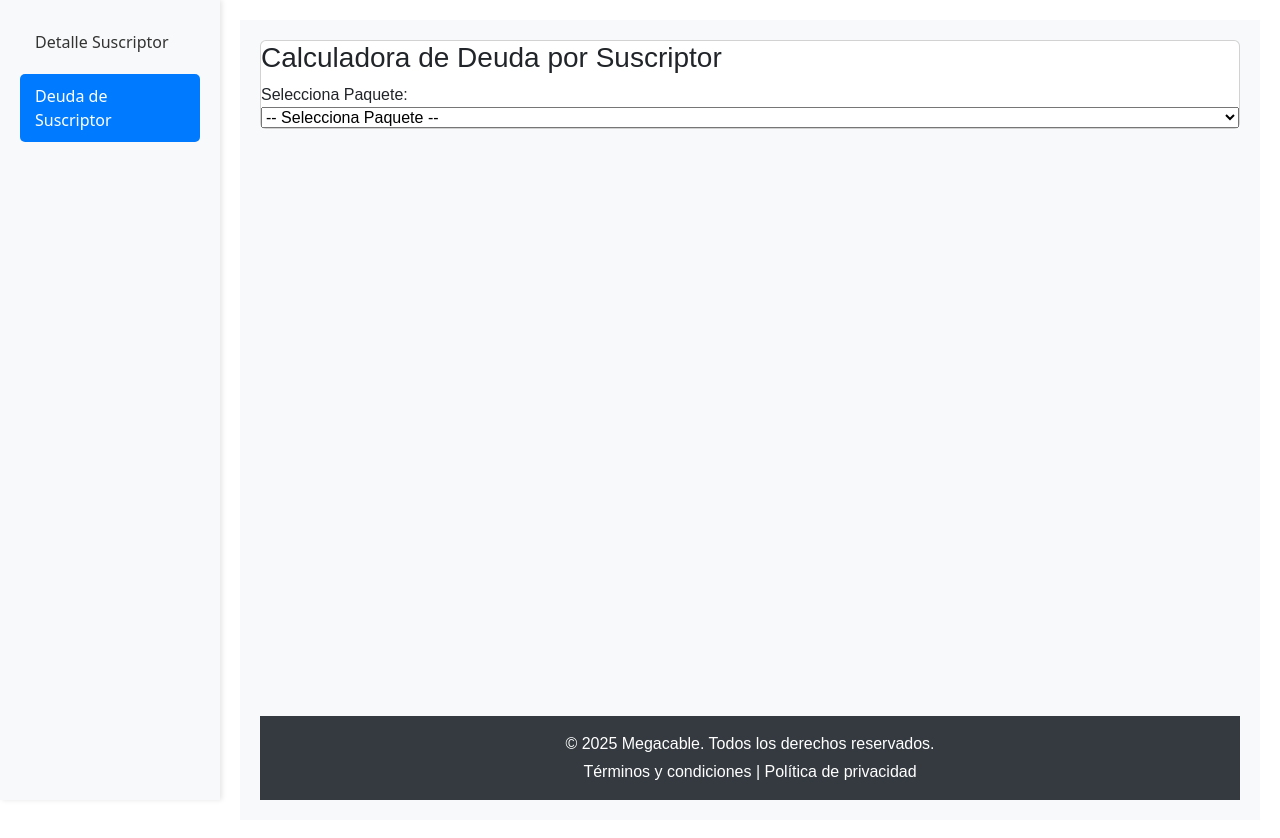
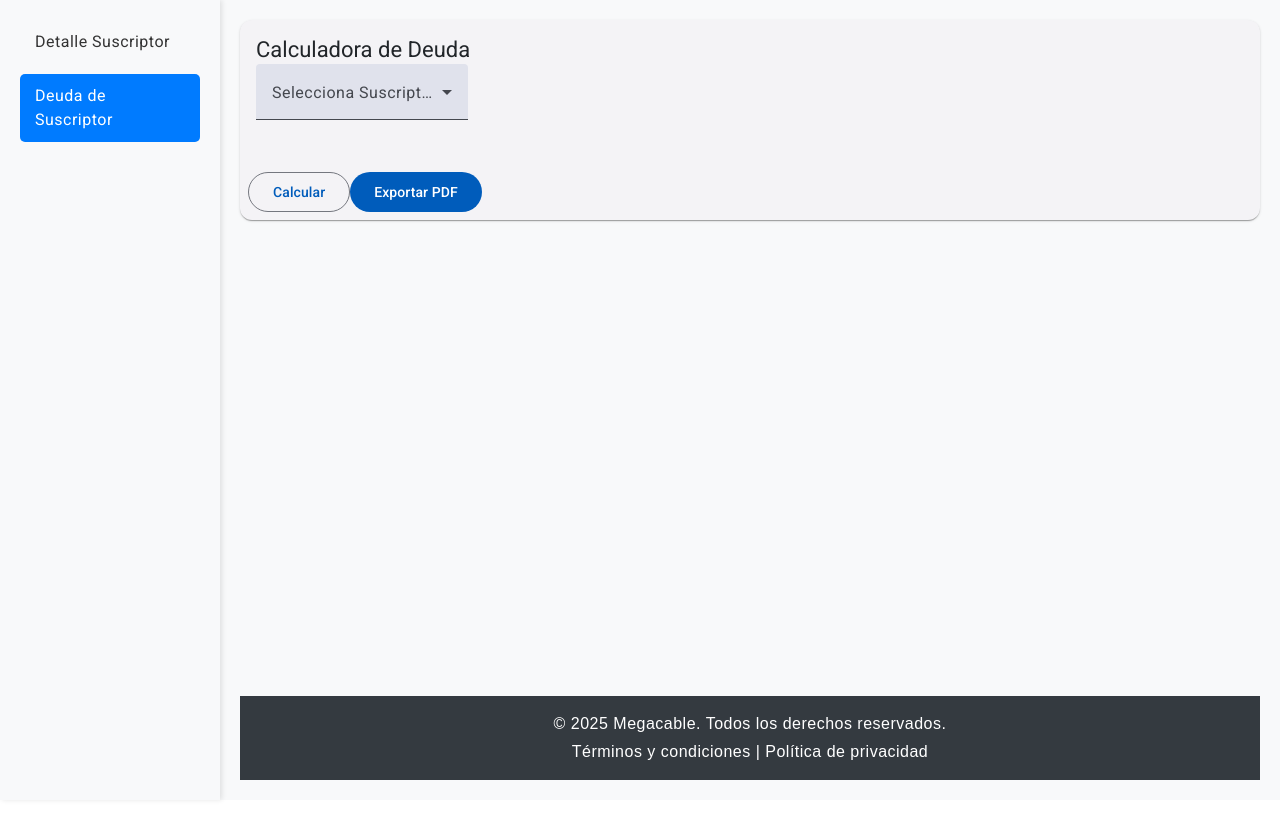
Before and after one commit to Fernando19921/SuscripManager_2025, an Angular app: page /deuda-suscriptor in a window 1280 px wide. After the commit the page ends 800 px from the top, so only its background shows below. Built offline with nearby package versions, Linux system fonts and the light colour scheme.

Commit message:
uso de tailwind y eliminacion de padding global

```diff
--- a/angular.json
+++ b/angular.json
@@ -25,6 +25,7 @@
               "src/assets"
             ],
             "styles": [
+              "@angular/material/prebuilt-themes/azure-blue.css",
               "src/styles.css"
             ],
             "scripts": [],
@@ -88,6 +89,7 @@
               }
             ],
             "styles": [
+              "@angular/material/prebuilt-themes/azure-blue.css",
               "src/styles.css"
             ],
             "scripts": []
--- a/package.json
+++ b/package.json
@@ -12,10 +12,12 @@
   "private": true,
   "dependencies": {
     "@angular/animations": "^18.2.0",
+    "@angular/cdk": "^18.2.14",
     "@angular/common": "^18.2.0",
     "@angular/compiler": "^18.2.0",
     "@angular/core": "^18.2.0",
     "@angular/forms": "^18.2.0",
+    "@angular/material": "^18.2.14",
     "@angular/platform-browser": "^18.2.0",
     "@angular/platform-browser-dynamic": "^18.2.0",
     "@angular/platform-server": "^18.2.0",
--- a/src/app/pages/deuda-suscriptor/deuda-suscriptor.component.html
+++ b/src/app/pages/deuda-suscriptor/deuda-suscriptor.component.html
@@ -1,64 +1,64 @@
-<div class="card">
-  <h3>Calculadora de Deuda por Suscriptor</h3>
+<mat-card class="max-w-lg mx-auto">
+  <mat-card-header>
+    <mat-card-title>Calculadora de Deuda</mat-card-title>
+  </mat-card-header>
 
-  <!-- Dropdown -->
-  <label for="pkgSelect">Selecciona Paquete:</label>
-  <select
-    [(ngModel)]="selectedPackageId"
-    (ngModelChange)="onSelectPackage()"
-  >
-    <option [ngValue]="null" disabled>-- Selecciona Paquete --</option>
-    <option *ngFor="let pkg of packages" [ngValue]="pkg.id">
-      {{ pkg.name }}
-    </option>
-  </select>
+  <mat-card-content>
+    <!-- 1. Suscriptor -->
+    <mat-form-field appearance="fill" class="w-full mb-4">
+      <mat-label>Selecciona Suscriptor</mat-label>
+      <mat-select [(ngModel)]="selectedSubscriberId" (selectionChange)="onSelectSubscriber()" panelClass="wide-select-panel">
+        <mat-option [value]="null" disabled> Selecciona </mat-option>
+        <mat-option *ngFor="let sub of subscribers" [value]="sub.id">{{ sub.name }}</mat-option>
+      </mat-select>
+    </mat-form-field>
 
-  <!-- Info del paquete -->
-  <div *ngIf="selectedPackage">
+    <!-- 2. Paquete -->
+    <mat-form-field appearance="fill" class="w-full mb-4" *ngIf="selectedSubscriberId">
+      <mat-label>Selecciona Paquete</mat-label>
+      <mat-select [(ngModel)]="selectedPackageId" (selectionChange)="onSelectPackage()" panelClass="wide-select-panel">
+        <mat-option [value]="null" disabled> Selecciona </mat-option>
+        <mat-option *ngFor="let pkg of packages" [value]="pkg.id">{{ pkg.name }}</mat-option>
+      </mat-select>
+    </mat-form-field>
+
+    <!-- 3. Detalles -->
+    <div *ngIf="selectedPackage" class="mb-4">
+      <h3>Detalles del Paquete</h3>
       <p><strong>Descripción:</strong> {{ selectedPackage.description }}</p>
-    <p><strong>Precio base:</strong> {{ selectedPackage.price | currency }}</p>
+      <p><strong>Precio:</strong> {{ selectedPackage.price | currency:'MXN':'symbol':'1.0-0' }}</p>
       <ul>
-      <li *ngFor="let s of selectedPackage.services">{{ s }}</li>
+        <li *ngFor="let svc of selectedPackage.services">{{ svc }}</li>
       </ul>
     </div>
 
-  <!-- Promociones disponibles -->
-  <div class="promotions" *ngIf="selectedPackage">
-    <h4>Promociones disponibles</h4>
-
-    <div *ngIf="loadingPromos">Cargando promociones...</div>
-    <div *ngIf="errorPromos">{{ errorPromos }}</div>
-    <div *ngIf="!loadingPromos && promotions.length === 0">
-      No hay promociones disponibles.
+    <!-- 4. Promos -->
+    <div *ngIf="selectedPackage">
+      <h3>Promociones</h3>
+      <div *ngIf="loadingPromos" class="flex justify-center py-4">
+        <mat-progress-spinner diameter="40" mode="indeterminate"></mat-progress-spinner>
       </div>
-
-    <div *ngFor="let promo of promotions">
-      <label>
-        <input
-          type="checkbox"
+      <mat-checkbox
+        *ngFor="let promo of promotions"
         [checked]="selectedPromotions.includes(promo.id)"
         [disabled]="promo.autoApplied"
         (change)="onTogglePromotion(promo)"
-        />
-        {{ promo.description }} —
-        <span *ngIf="promo.discountType === 'percentage'">
-          {{ promo.value }}%
-        </span>
-        <span *ngIf="promo.discountType === 'fixed'">
-          ${{ promo.value }}
-        </span>
-      </label>
-    </div>
+      >
+        {{ promo.description }}
+        <small>({{ promo.discountType === 'percentage' ? promo.value + '%' : ('$' + promo.value) }})</small>
+      </mat-checkbox>
+      <p *ngIf="!loadingPromos && !promotions.length" class="italic">No hay promociones.</p>
     </div>
 
-  <!-- Total a pagar -->
-  <div *ngIf="selectedPackage">
-    <h4>Total a pagar</h4>
-    <p class="total">$ {{ total }}</p>
+    <!-- 5. Total -->
+    <div *ngIf="selectedPackage" class="text-center my-6">
+      <h3>Total a pagar</h3>
+      <p class="text-3xl font-bold text-primary">{{ total | currency:'MXN':'symbol':'1.0-0' }}</p>
     </div>
+  </mat-card-content>
 
-  <!-- Botón Exportar -->
-  <div *ngIf="selectedPackage">
-    <button (click)="exportToPDF()">Exportar resultado</button>
-  </div>
-</div>
+  <mat-card-actions class="justify-between">
+    <button mat-stroked-button (click)="calculateTotal()">Calcular</button>
+    <button mat-flat-button color="primary" (click)="exportToPDF()">Exportar PDF</button>
+  </mat-card-actions>
+</mat-card>
--- a/src/app/pages/deuda-suscriptor/deuda-suscriptor.component.ts
+++ b/src/app/pages/deuda-suscriptor/deuda-suscriptor.component.ts
@@ -1,9 +1,19 @@
 import { Component, OnInit } from '@angular/core';
+import jsPDF from 'jspdf';
 import { CommonModule } from '@angular/common';
 import { FormsModule } from '@angular/forms';
-import jsPDF from 'jspdf';
+import { MatCardModule } from '@angular/material/card';
+import { MatSelectModule } from '@angular/material/select';
+import { MatCheckboxModule } from '@angular/material/checkbox';
+import { MatButtonModule } from '@angular/material/button';
+import { MatProgressSpinnerModule } from '@angular/material/progress-spinner';
 
-export interface Package {
+interface Subscriber {
+  id: number;
+  name: string;
+}
+
+interface Package {
   id: number;
   name: string;
   description: string;
@@ -11,7 +21,7 @@ export interface Package {
   services: string[];
 }
 
-export interface Promotion {
+interface Promotion {
   id: number;
   description: string;
   discountType: 'percentage' | 'fixed';
@@ -22,101 +32,103 @@ export interface Promotion {
 @Component({
   selector: 'app-deuda-suscriptor',
   standalone: true,
-  imports: [CommonModule, FormsModule],
+  imports: [
+    CommonModule,
+    FormsModule,
+    MatCardModule,
+    MatSelectModule,
+    MatCheckboxModule,
+    MatButtonModule,
+    MatProgressSpinnerModule
+  ],
   templateUrl: './deuda-suscriptor.component.html',
-  styleUrls: ['./deuda-suscriptor.component.css']
+  styleUrls: ['./deuda-suscriptor.component.css'],
 })
 export class DeudaSuscriptorComponent implements OnInit {
+  // Datos
+  subscribers: Subscriber[] = [];
   packages: Package[] = [];
   promotions: Promotion[] = [];
 
+  // Estados de selección
+  selectedSubscriberId: number | null = null;
   selectedPackageId: number | null = null;
+
+  // Objetos completos
   selectedPackage: Package | null = null;
 
+  // Promos aplicadas
   selectedPromotions: number[] = [];
 
+  // Flags de carga / error
   loadingPromos = false;
   errorPromos: string | null = null;
 
+  // Resultado
   total = 0;
 
   ngOnInit() {
+    this.loadSubscribers();
     this.loadPackages();
   }
 
-  loadPackages() {
-    // Simular datos de paquetes
-    this.packages = [
-      {
-        id: 1,
-        name: 'Paquete A',
-        description: 'Incluye internet básico y llamadas locales.',
-        price: 199,
-        services: ['Internet 20MB', 'Llamadas locales']
-      },
-      {
-        id: 2,
-        name: 'Paquete B',
-        description: 'Internet rápido y llamadas ilimitadas.',
-        price: 349,
-        services: ['Internet 100MB', 'Llamadas ilimitadas', 'TV básica']
-      }
+  private loadSubscribers() {
+    // TODO: Reemplazar simulación por llamada real:
+    // this.subscriberService.getAll().subscribe(...)
+    this.subscribers = [
+      { id: 1, name: 'Juan Pérez' },
+      { id: 2, name: 'María López' },
     ];
   }
 
-  onSelectPackage() {
-    this.selectedPackage =
-      this.packages.find(p => p.id === this.selectedPackageId) ?? null;
-    this.loadPromotions(); // al cambiar paquete, cargar promos
+  private loadPackages() {
+    // TODO: Reemplazar simulación por llamada real:
+    // this.packageService.getPackages().subscribe(...)
+    this.packages = [
+      { id: 1, name: 'Paquete A', description: 'Básico', price: 199, services: ['Internet 20MB', 'Llamadas locales'] },
+      { id: 2, name: 'Paquete B', description: 'Avanzado', price: 349, services: ['Internet 100MB', 'TV básica', 'Llamadas ilimitadas'] },
+    ];
   }
 
-  loadPromotions() {
+  onSelectSubscriber() {
+    // Reiniciar todo al cambiar de suscriptor
+    this.selectedPackageId = null;
+    this.selectedPackage = null;
+    this.promotions = [];
+    this.selectedPromotions = [];
+    this.total = 0;
+  }
+
+  onSelectPackage() {
+    this.selectedPackage = this.packages.find(p => p.id === this.selectedPackageId) ?? null;
+    this.loadPromotions();
+  }
+
+  private loadPromotions() {
+    if (!this.selectedPackage) return;
+
     this.loadingPromos = true;
     this.errorPromos = null;
 
-    // Simular delay y promociones
+    // TODO: Consumir API real cuando esté lista:
+    // this.promoService.getPromos(this.selectedPackageId!, coloniaId, this.selectedSubscriberId!).subscribe(...)
     setTimeout(() => {
-      if (!this.selectedPackage) {
-        this.promotions = [];
-        return;
-      }
-
+      // Simulación de respuesta
       this.promotions = [
-        {
-          id: 1,
-          description: '10% de descuento por puntualidad',
-          discountType: 'percentage',
-          value: 10,
-          autoApplied: true
-        },
-        {
-          id: 2,
-          description: '$50 de descuento por recomendación',
-          discountType: 'fixed',
-          value: 50,
-          autoApplied: false
-        }
+        { id: 1, description: '10% por ser nuevo suscriptor', discountType: 'percentage', value: 10, autoApplied: true },
+        { id: 2, description: '$50 por referido', discountType: 'fixed', value: 50, autoApplied: false },
       ];
-
-      // Marcar promociones autoAplicadas como seleccionadas
-      this.selectedPromotions = this.promotions
-        .filter(p => p.autoApplied)
-        .map(p => p.id);
-
+      // Aplica autoPromos
+      this.selectedPromotions = this.promotions.filter(p => p.autoApplied).map(p => p.id);
       this.loadingPromos = false;
       this.calculateTotal();
-    }, 1000);
-
-    // Futuro: consumir de API
-    /*
-    this.promoService.getPromos(packageId, coloniaId, suscriptorId).subscribe(...)
-    */
+    }, 800);
   }
 
   onTogglePromotion(promo: Promotion) {
-    const index = this.selectedPromotions.indexOf(promo.id);
-    if (index > -1) {
-      this.selectedPromotions.splice(index, 1);
+    const idx = this.selectedPromotions.indexOf(promo.id);
+    if (idx >= 0) {
+      this.selectedPromotions.splice(idx, 1);
     } else {
       this.selectedPromotions.push(promo.id);
     }
@@ -128,43 +140,33 @@ export class DeudaSuscriptorComponent implements OnInit {
       this.total = 0;
       return;
     }
-
-    let total = this.selectedPackage.price;
-
-    const appliedPromos = this.promotions.filter(p =>
-      this.selectedPromotions.includes(p.id)
-    );
-
-    for (const promo of appliedPromos) {
+    let t = this.selectedPackage.price;
+    for (const promo of this.promotions.filter(p => this.selectedPromotions.includes(p.id))) {
       if (promo.discountType === 'percentage') {
-        total -= (promo.value / 100) * this.selectedPackage.price;
-      } else if (promo.discountType === 'fixed') {
-        total -= promo.value;
+        t -= (promo.value / 100) * this.selectedPackage.price;
+      } else {
+        t -= promo.value;
       }
     }
-
-    this.total = total < 0 ? 0 : Math.round(total);
+    this.total = Math.max(0, Math.round(t));
   }
 
   exportToPDF() {
     const doc = new jsPDF();
-    doc.setFontSize(12);
-
-    doc.text('Resumen de Deuda del Suscriptor', 10, 10);
-    doc.text(`Suscriptor: [nombre aquí]`, 10, 20);
+    doc.setFontSize(14);
+    doc.text('Resumen de Deuda', 10, 10);
+    doc.text(`Suscriptor: ${this.subscribers.find(s => s.id === this.selectedSubscriberId)?.name}`, 10, 20);
     doc.text(`Paquete: ${this.selectedPackage?.name}`, 10, 30);
     doc.text(`Precio base: $${this.selectedPackage?.price}`, 10, 40);
-
-    doc.text(`Promociones aplicadas:`, 10, 50);
+    doc.text('Promociones:', 10, 50);
     let y = 60;
     this.promotions
       .filter(p => this.selectedPromotions.includes(p.id))
-      .forEach(promo => {
-        doc.text(`- ${promo.description}`, 12, y);
-        y += 10;
+      .forEach(p => {
+        doc.text(`- ${p.description}`, 12, y);
+        y += 8;
       });
-
     doc.text(`Total a pagar: $${this.total}`, 10, y + 10);
-    doc.save('resultado-deuda.pdf');
+    doc.save('deuda-suscriptor.pdf');
   }
 }
--- a/src/index.html
+++ b/src/index.html
@@ -7,8 +7,10 @@
   <meta name="viewport" content="width=device-width, initial-scale=1">
   <link rel="icon" type="image/x-icon" href="favicon.ico">
    <link href="https://cdn.jsdelivr.net/npm/bootstrap@5.3.6/dist/css/bootstrap.min.css" rel="stylesheet" integrity="sha384-4Q6Gf2aSP4eDXB8Miphtr37CMZZQ5oXLH2yaXMJ2w8e2ZtHTl7GptT4jmndRuHDT" crossorigin="anonymous">
+  <link href="https://fonts.googleapis.com/css2?family=Roboto:wght@300;400;500&display=swap" rel="stylesheet">
+  <link href="https://fonts.googleapis.com/icon?family=Material+Icons" rel="stylesheet">
 </head>
-<body>
+<body class="mat-typography">
   <app-root></app-root>
 </body>
 </html>
--- a/src/main.ts
+++ b/src/main.ts
@@ -1,12 +1,13 @@
 import { bootstrapApplication } from '@angular/platform-browser';
 import { AppComponent } from './app/app.component';
 import { provideRouter } from '@angular/router';
-import { routes } from './app/app.routes'; // Asegúrate que esté bien la ruta
+import { routes } from './app/app.routes';
 import { provideHttpClient } from '@angular/common/http';
+import { provideAnimationsAsync } from '@angular/platform-browser/animations/async';
 
 bootstrapApplication(AppComponent, {
   providers: [
     provideRouter(routes),
-    provideHttpClient(),
+    provideHttpClient(), provideAnimationsAsync(),
   ]
 }).catch((err) => console.error(err));
--- a/src/styles.css
+++ b/src/styles.css
@@ -1 +1,8 @@
 /* You can add global styles to this file, and also import other style files */
+
+html, body { height: 100%; }
+body { margin: 0; font-family: Roboto, "Helvetica Neue", sans-serif; }
+
+.main-content {
+  padding: 0 !important;
+}
```
Also changed, not shown: 1 other file (tests, documents, lock files or other folders). Lines whose indentation alone changed are shown as unchanged.
